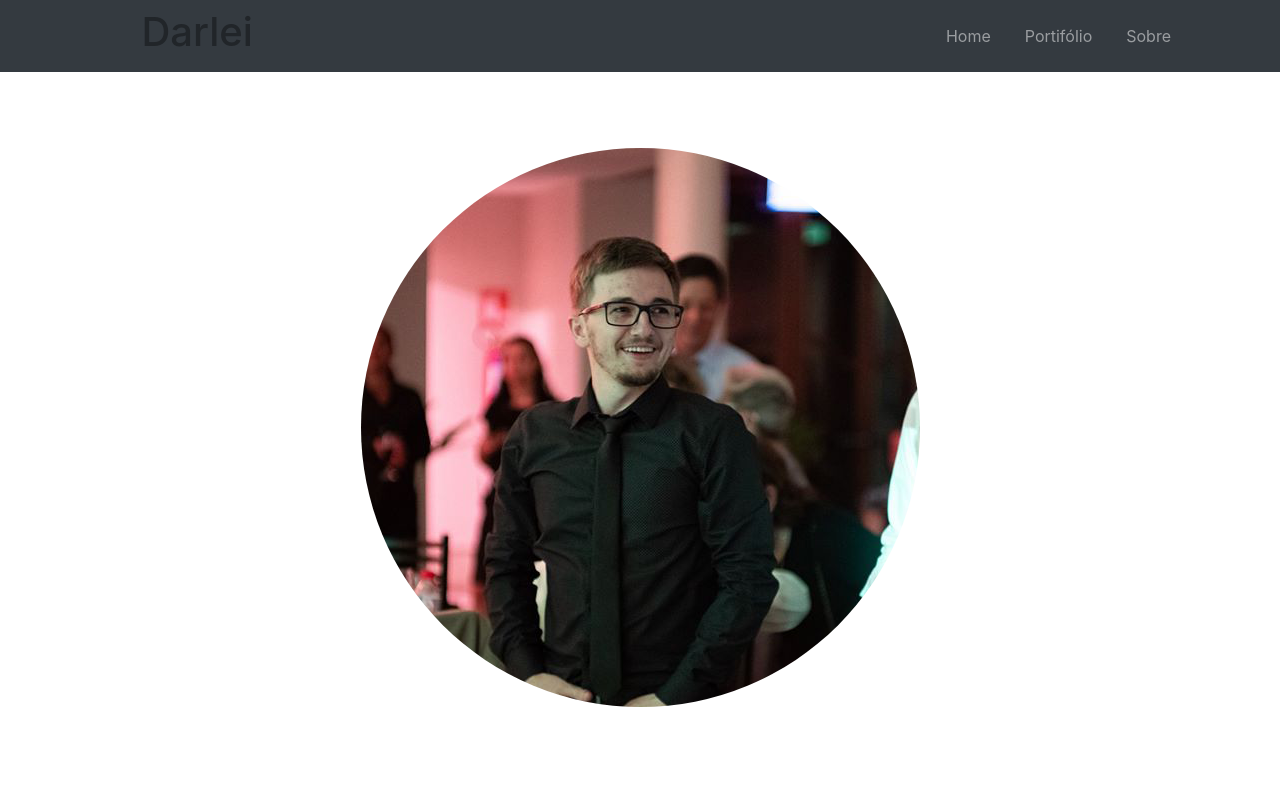
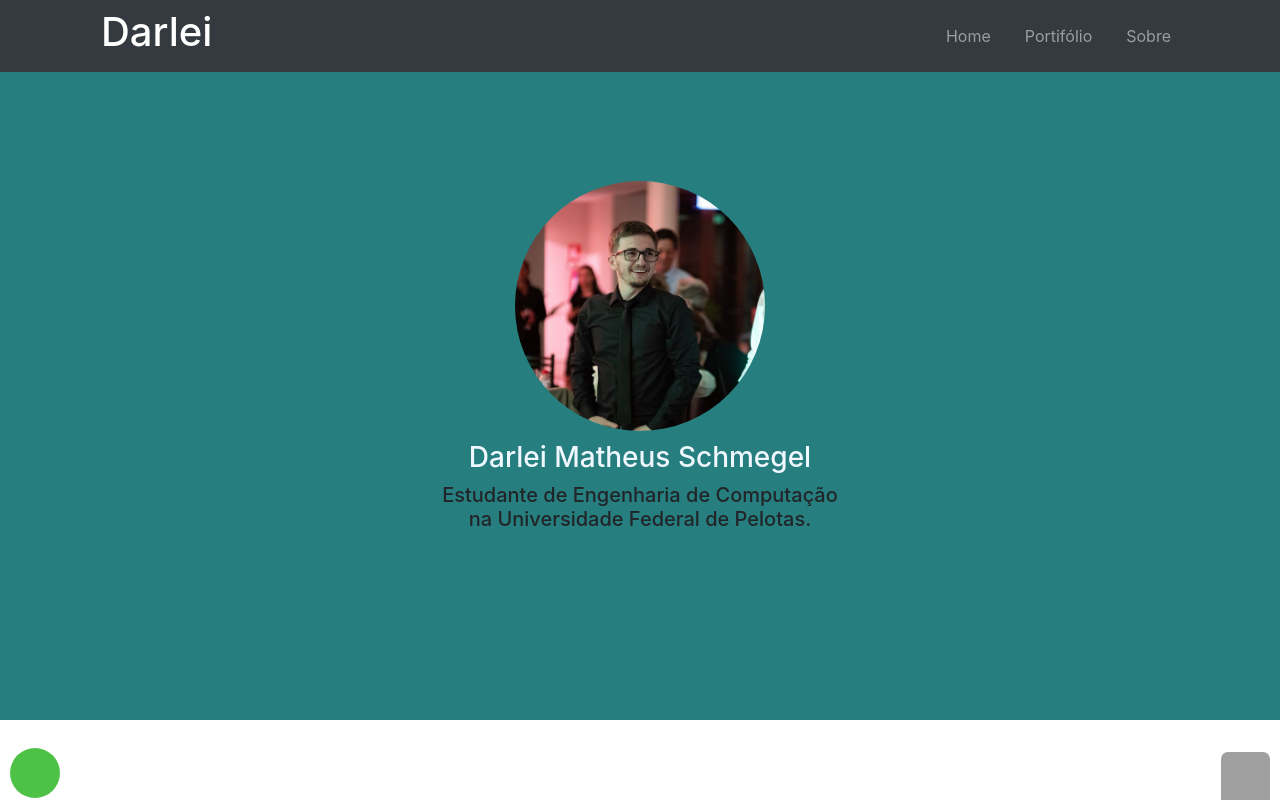
Before and after one commit to DarleiSchmegel/my-site-react, a React (Create React App) app: page / in a window 1280 px wide. Built offline with nearby package versions, Linux system fonts and the light colour scheme.

Commit message:
evoluindo

```diff
--- a/src/App.js
+++ b/src/App.js
@@ -6,6 +6,7 @@ import { HashRouter, Route, Link, Switch, BrowserRouter } from "react-router-dom
 
 import Routes from './routes';
 import Menu from './Menu';
+import Fixed from './Fixed'
 class App extends Component {
   render() {
     return (
@@ -21,6 +22,7 @@ class App extends Component {
 
           <Routes />
 
+          <Fixed />
         </div>
       </HashRouter>
         </Switch>
--- /dev/null
+++ b/src/Fixed/index.js
@@ -0,0 +1,10 @@
+import React from 'react';
+import './style.css';
+export default function Fixed() {
+    return (
+        <>
+            <a className="bt-whats" href="https://web.whatsapp.com/send?phone=51986246292"><i className="fab fa-2x fa-whatsapp"></i></a>
+            <a className="scrollToTop" href="#cabecalho" ><i className="fas fa-caret-square-up"></i></a>
+        </>
+    );
+}
--- /dev/null
+++ b/src/Fixed/style.css
@@ -0,0 +1,45 @@
+a.bt-whats {
+    background: #4dc247;
+      bottom: 2px;
+      color: #FFF;
+      display: block;
+      height: 50px;
+      width: 50px;
+      border-radius: 50%;
+      padding: 10px;
+      position: fixed;
+      left: 10px;
+      text-align: center;
+      text-decoration: none;
+      min-width: 49px;
+      z-index: 1040;
+  }
+  .scrollToTop{
+
+    -webkit-transition: opacity 0.3s;
+    -moz-transition: opacity 0.3s;
+    transition: opacity 0.3s;
+    background: #404040;
+    border-radius: 7px 7px 0 0;
+    bottom: 0;
+    color: #FFF;
+    display: block;
+    height: 9px;
+    opacity: 0.5;
+    padding: 13px 10px 35px;
+    position: fixed;
+    right: 10px;
+    text-align: center;
+    text-decoration: none;
+    min-width: 49px;
+    z-index: 1040;
+  }
+  .scrollToTop:hover {
+    text-decoration: none;
+  }
+  .navbar-toggler:hover{
+    -webkit-transition: opacity 0.3s;
+    -moz-transition: opacity 0.3s;
+    transition: opacity 0.3s;
+    background: rgb(204, 198, 198);
+  }
--- a/src/Menu/index.js
+++ b/src/Menu/index.js
@@ -10,7 +10,7 @@ export default function Menu() {
       <div className="container-nave navbar-dark bg-dark">
         <header id="cabecalho">
             <div className="container">
-            <nav className="navbar navbar-expand-md navbar-dark bg-dark" >&nbsp;&nbsp;&nbsp;&nbsp;&nbsp;&nbsp;&nbsp;&nbsp;&nbsp;
+            <nav className="navbar navbar-expand-md navbar-dark bg-dark" >
                 <h1>Darlei</h1>
                 <button className="navbar-toggler" type="button" data-toggle="collapse" data-target="#navbarNav" aria-controls="navbarNav" aria-expanded="false" aria-label="Alterna navegação">
                     <span className="navbar-toggler-icon"></span>
--- a/src/Menu/styles.css
+++ b/src/Menu/styles.css
@@ -5,3 +5,10 @@
     left: 0;
 
 }
+.container-nave h1{
+    color: #fff;
+}
+.nav-item {
+    text-decoration: #fff;
+
+}
--- a/src/pages/Home/index.js
+++ b/src/pages/Home/index.js
@@ -10,7 +10,13 @@ export default function Home() {
 
     return (
         <div className="home">
+
+            <div className="descriton">
             <img src={Eu} alt="Darlei Schmgel" id="eu"/>
+            <h3>Darlei Matheus Schmegel</h3>
+            <h5>Estudante de Engenharia de Computação na Universidade Federal de Pelotas.</h5>
+            </div>
         </div>
     )
 };
+//<img src={Eu} alt="Darlei Schmgel" id="eu"/>
--- a/src/pages/Home/styles.css
+++ b/src/pages/Home/styles.css
@@ -2,17 +2,32 @@
     display: flex;
     align-items: center;
     justify-content: center;
-    z-index: 1040;
+    background-color: rgb(39, 126, 126);
+    height: 720px;
 }
-img#eu {
-    margin-top: 10%;
+.descriton {
     display: flex;
     align-items: center;
     justify-content: center;
+    flex-direction: column;
+    max-width: 400px;
+}
+img#eu {
 
-    border-radius: 70%;
-    display: block;
-    padding: 20px;
-      margin-left: 20%;
-      margin-right: 20%;
+
+    border-radius: 50%;
+
+
+
+    max-width: 250px;
+    margin-bottom: 10px;
+
 }
+.descriton h3 {
+    text-align: center;
+    color: aliceblue;
+}
+.descriton h5 {
+    text-align: center;
+
+}
```
